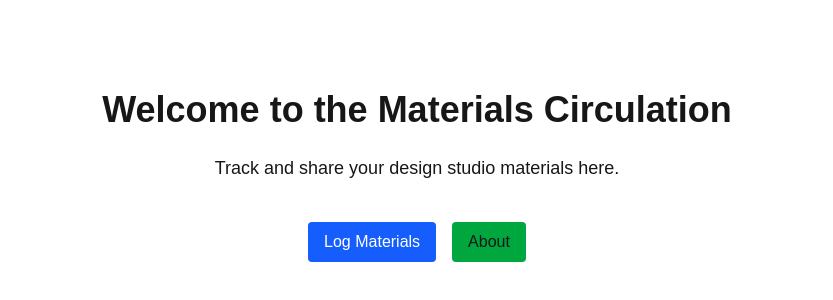
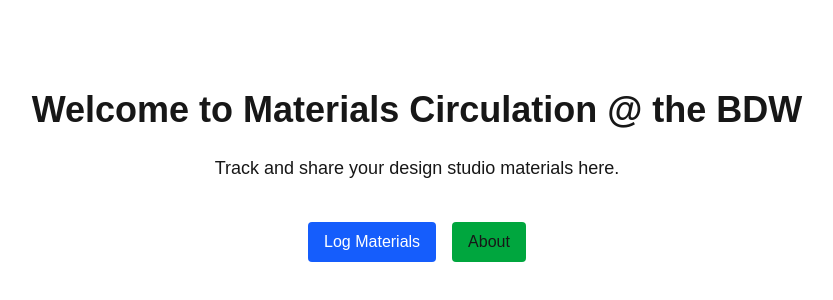
Before and after one commit to ckrenteras/materials-circulation, a Next.js app: page / in a window 1280 px wide. Shown: the part 224-524 px from the top of the page, without its empty margins (223-1056 px from the left). Built offline with nearby package versions, Linux system fonts and the light colour scheme.

Commit message:
changed welcome page header

```diff
--- a/src/pages/index.tsx
+++ b/src/pages/index.tsx
@@ -3,7 +3,7 @@ import Link from 'next/link';
 export default function Home() {
   return (
     <main className="min-h-screen flex flex-col items-center justify-center p-8">
-      <h1 className="text-4xl font-bold mb-6">Welcome to the Materials Circulation</h1>
+      <h1 className="text-4xl font-bold mb-6">Welcome to Materials Circulation @ the BDW</h1>
       <p className="text-lg mb-10">Track and share your design studio materials here.</p>
       <div className="flex gap-4">
         <Link href="/log" className="bg-blue-600 text-white px-4 py-2 rounded hover:bg-blue-700">
```
